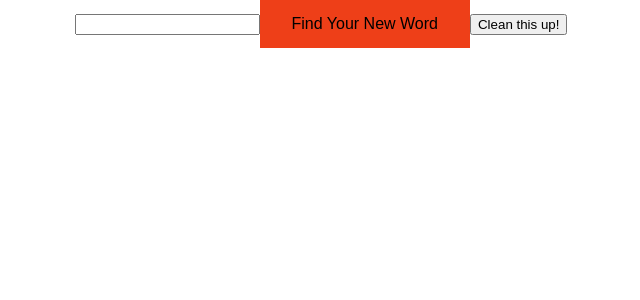
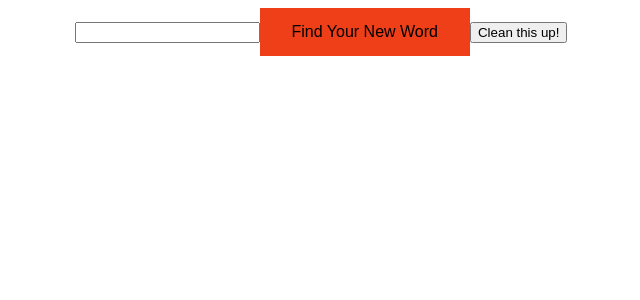
Before and after one commit to MJPazinets/myfinalproject, a React (Create React App) app: page / in a window 1280 px wide. Shown: the top 300 px of the page, without its empty margins (319-959 px from the left). Built offline with nearby package versions, Linux system fonts and the light colour scheme.

Commit message:
Styling the lists

```diff
--- a/src/App.css
+++ b/src/App.css
@@ -39,7 +39,7 @@
 
 .submit {
   background-color: #ee3f18; /* Green */
-  border: none;
+  border: black;
   color: black;
   padding: 15px 32px;
   text-align: center;
--- a/src/index.css
+++ b/src/index.css
@@ -1,13 +1,14 @@
 body {
-  margin: 0;
-  font-family: -apple-system, BlinkMacSystemFont, 'Segoe UI', 'Roboto', 'Oxygen',
-    'Ubuntu', 'Cantarell', 'Fira Sans', 'Droid Sans', 'Helvetica Neue',
+  margin: 10;
+  font-family: "Roboto", "-apple-system", "BlinkMacSystemFont", "Segoe UI",
+    "Oxygen", "Ubuntu", "Cantarell", "Fira Sans", "Droid Sans", "Helvetica Neue",
     sans-serif;
   -webkit-font-smoothing: antialiased;
   -moz-osx-font-smoothing: grayscale;
+  color: rgb(72, 45, 152);
 }
 
 code {
-  font-family: source-code-pro, Menlo, Monaco, Consolas, 'Courier New',
+  font-family: source-code-pro, Menlo, Monaco, Consolas, "Courier New",
     monospace;
 }
```
